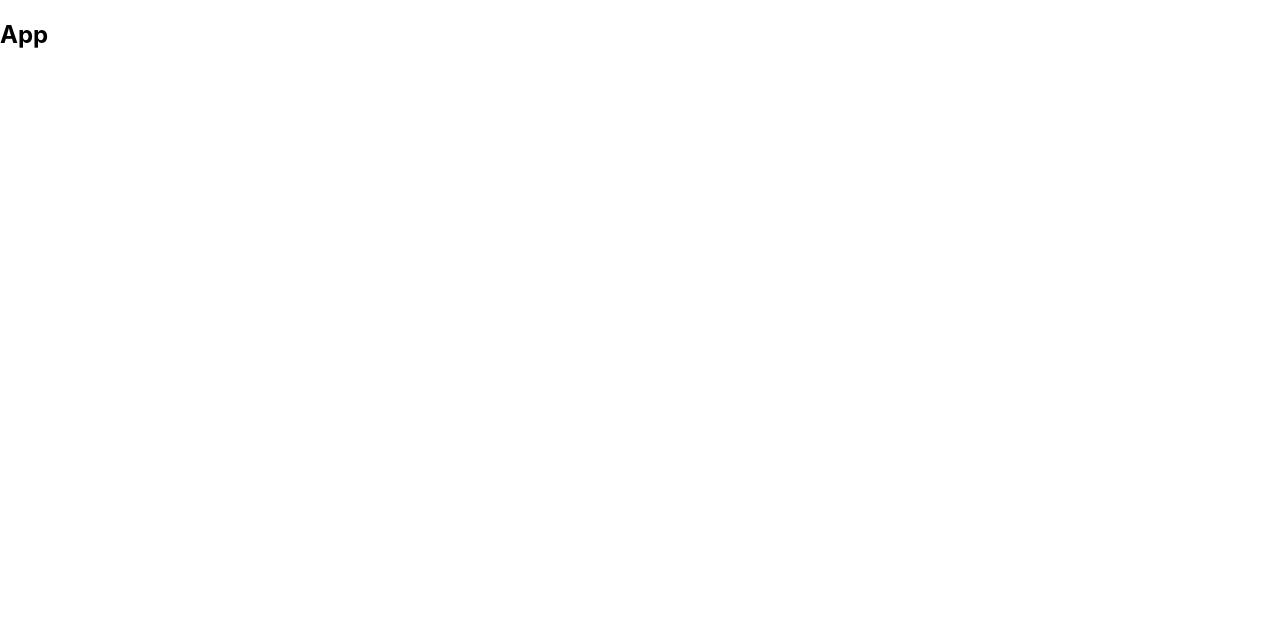
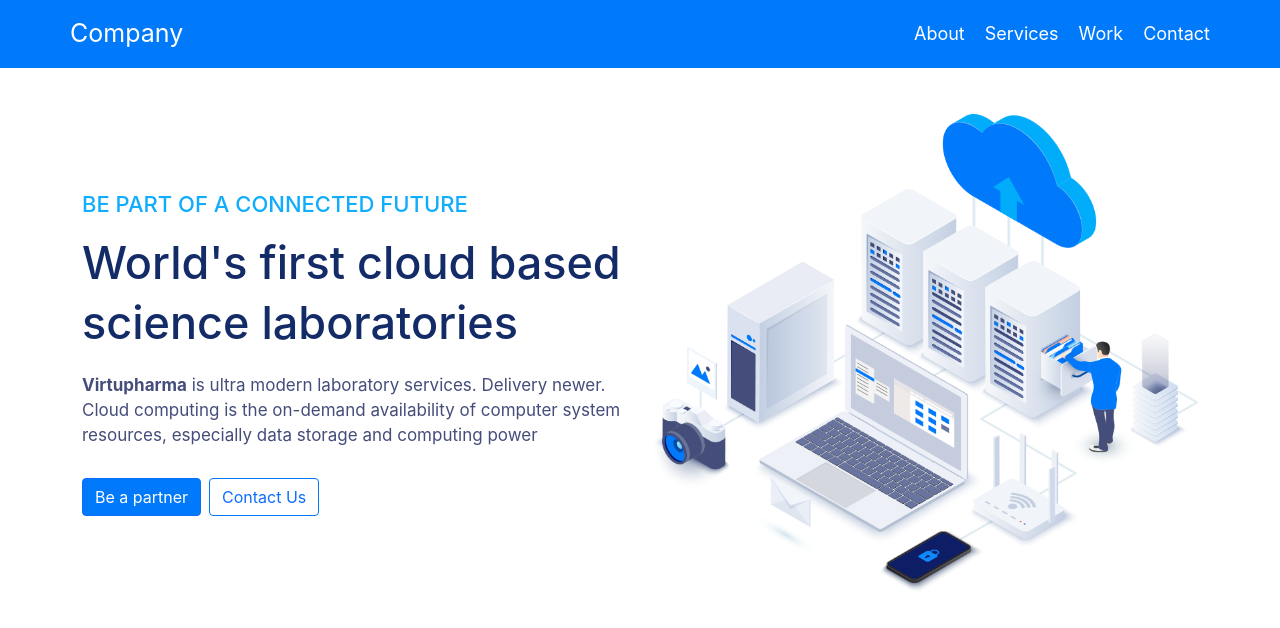
Before and after one commit to mdmonir027/virtu-pharma, a React (Create React App) app: page / in a window 1280 px wide. Shown: the top 628 px of the page. Built offline with nearby package versions, Linux system fonts and the light colour scheme.

Commit message:
header and hero section design

```diff
--- a/src/App.js
+++ b/src/App.js
@@ -1,9 +1,10 @@
 import React from 'react';
+import Home from './pages/Home';
 
 const App = () => {
   return (
     <div>
-      <h2>App</h2>
+      <Home />
     </div>
   );
 };
--- /dev/null
+++ b/src/components/Header/header.module.css
@@ -0,0 +1,41 @@
+.header * {
+  margin: 0;
+  padding: 0;
+}
+.header {
+  padding-top: 15px;
+  padding-bottom: 15px;
+  position: absolute;
+  width: 100%;
+  background: #007afb;
+}
+
+.headerWrapper {
+  display: flex;
+  justify-content: space-between;
+  align-items: center;
+}
+
+.logoText {
+  font-size: 25px;
+  display: inline-block;
+  text-decoration: none;
+  color: #fff;
+}
+
+.navList {
+  display: flex;
+  list-style: none;
+  gap: 20px;
+
+  padding: 0;
+  margin: 0;
+}
+
+.navLink {
+  display: inline-block;
+  text-decoration: none;
+  color: #fff;
+  font-size: 18px;
+  transition: color 0.5s;
+}
--- /dev/null
+++ b/src/components/Header/index.js
@@ -0,0 +1,39 @@
+import React from 'react';
+import style from './header.module.css';
+const menuLists = [
+  { id: 1, name: 'About', url: '/about' },
+  { id: 2, name: 'Services', url: '/services' },
+  { id: 3, name: 'Work', url: '/work' },
+  { id: 4, name: 'Contact', url: '/contact' },
+];
+
+const Header = () => {
+  return (
+    <>
+      <div className={style.header}>
+        <div className='container m-auto'>
+          <div className={style.headerWrapper}>
+            <div className={style.logo}>
+              <a href='/' className={style.logoText}>
+                Company
+              </a>
+            </div>
+            <div className={style.headerMenu}>
+              <ul className={style.navList}>
+                {menuLists.map((item) => (
+                  <li className={style.navItem} key={item.id}>
+                    <a href={item.url} className={style.navLink}>
+                      {item.name}
+                    </a>
+                  </li>
+                ))}
+              </ul>
+            </div>
+          </div>
+        </div>
+      </div>
+    </>
+  );
+};
+
+export default Header;
--- /dev/null
+++ b/src/components/Hero/hero.module.css
@@ -0,0 +1,43 @@
+.main {
+  min-height: 100vh;
+  padding-top: 90px;
+}
+.image {
+  width: 100%;
+  height: 100%;
+  object-fit: cover;
+}
+
+.subtitle {
+  text-transform: uppercase;
+  color: #0fadfb;
+  font-size: 22px;
+}
+.title {
+  color: #132b67;
+  font-size: 45px;
+  line-height: 60px;
+  margin-top: 15px;
+  margin-bottom: 20px;
+}
+.titleText {
+  font-size: 17px;
+  color: #454d7b;
+  line-height: 25px;
+}
+.buttonGroup {
+  margin-top: 30px;
+}
+.button1 {
+  background: #007afb !important;
+}
+.button1:hover {
+  background: #007afbe0 !important;
+  border-color: #007afbe0 !important;
+}
+.button2 {
+  border-color: #007afb !important;
+}
+.button2:hover {
+  background: #007afb !important;
+}
--- /dev/null
+++ b/src/components/Hero/index.js
@@ -0,0 +1,45 @@
+import React from 'react';
+import heroImage from '../../images/hero-img.png';
+import style from './hero.module.css';
+
+const Hero = () => {
+  return (
+    <div className={style.main}>
+      <div className='container py-4'>
+        <div className='row'>
+          <div className='col-md-6 d-flex align-items-center'>
+            <div className={style.contentWrapper}>
+              <h4 className={style.subtitle}>Be Part of a connected Future</h4>
+              <h2 className={style.title}>
+                World's first cloud based science laboratories
+              </h2>
+              <p className={style.titleText}>
+                <b>Virtupharma</b> is ultra modern laboratory services. Delivery
+                newer. Cloud computing is the on-demand availability of computer
+                system resources, especially data storage and computing power
+              </p>
+              <div className={` d-flex gap-2 ${style.buttonGroup}`}>
+                <a href='/' className={`btn btn-primary ${style.button1}`}>
+                  Be a partner
+                </a>
+                <a
+                  href='/'
+                  className={`btn btn-outline-primary ${style.button2}`}
+                >
+                  Contact Us
+                </a>
+              </div>
+            </div>
+          </div>
+          <div className='col-md-6'>
+            <div style={style.imageWrapper}>
+              <img src={heroImage} alt='' className={style.image} />
+            </div>
+          </div>
+        </div>
+      </div>
+    </div>
+  );
+};
+
+export default Hero;
--- a/src/index.css
+++ b/src/index.css
@@ -11,3 +11,5 @@ code {
   font-family: source-code-pro, Menlo, Monaco, Consolas, 'Courier New',
     monospace;
 }
+
+/* global css */
--- a/src/index.js
+++ b/src/index.js
@@ -1,3 +1,4 @@
+import 'bootstrap/dist/css/bootstrap.min.css';
 import React from 'react';
 import ReactDOM from 'react-dom';
 import App from './App';
--- /dev/null
+++ b/src/pages/Home/index.js
@@ -0,0 +1,14 @@
+import React from 'react';
+import Header from '../../components/Header';
+import Hero from '../../components/Hero';
+
+const Home = () => {
+  return (
+    <div>
+      <Header />
+      <Hero />
+    </div>
+  );
+};
+
+export default Home;
```
Also changed, not shown: src/images/hero-img.png (added).
